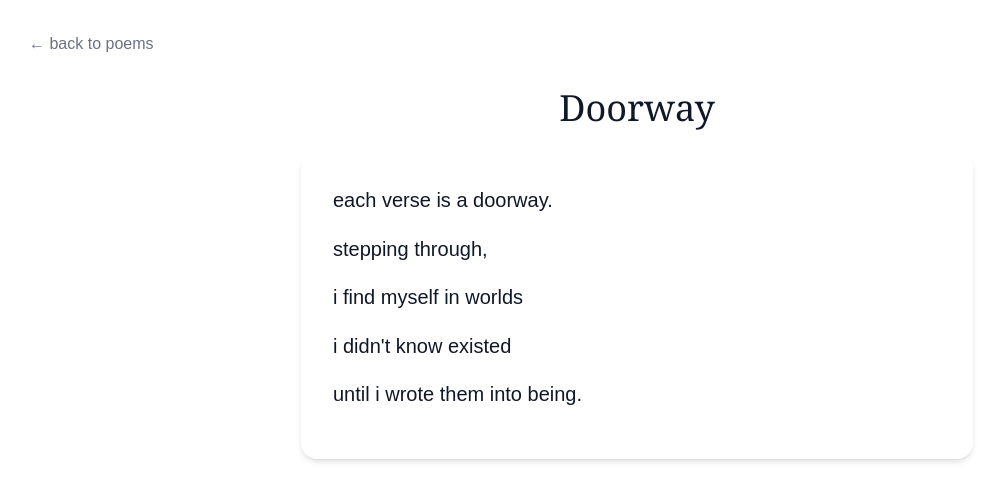
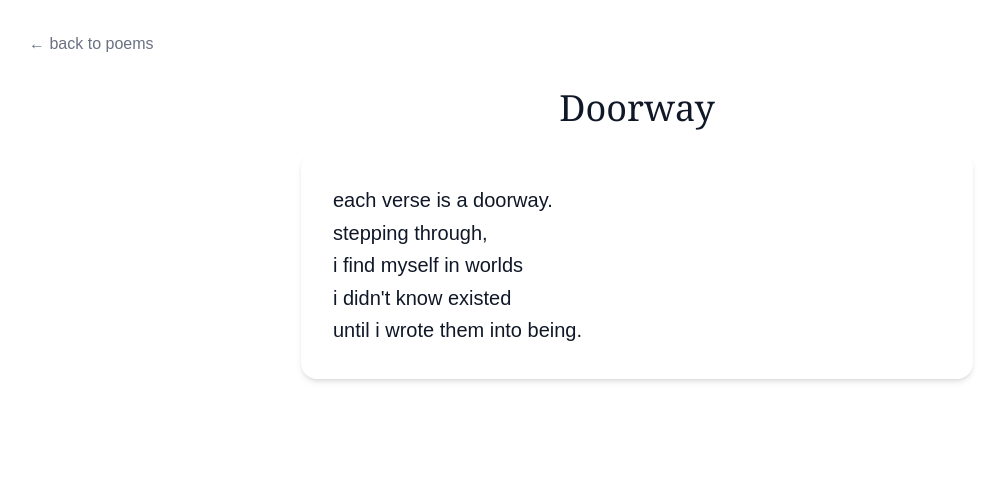
Before and after one commit to darshan-regmi/i-feel-therefore-i-write, a Next.js app: page /poem/doorway in a window 1280 px wide. Shown: the top 500 px of the page, without its empty margins (3-1006 px from the left). Built offline with nearby package versions, Linux system fonts and the light colour scheme.

Commit message:
for god shake please.....

```diff
--- a/src/app/poem/[id]/page.tsx
+++ b/src/app/poem/[id]/page.tsx
@@ -4,27 +4,41 @@ import { notFound } from 'next/navigation';
 import { Metadata } from 'next';
 
 export async function generateStaticParams() {
-  const ids = getAllPoemIds(); // ['poem-1', 'poem-2']
+  const ids = getAllPoemIds(); // e.g., ['poem-1', 'poem-2']
   return ids.map(id => ({ id }));
 }
 
+export async function generateMetadata({ params }: { params: { id: string } }): Promise<Metadata> {
+  const poem = await getPoemById(params.id);
+  if (!poem) return { title: 'Poem Not Found' };
+
+  return {
+    title: `${poem.title} | Poetry by Darshan`,
+    description: poem.content.slice(0, 150).replace(/\n/g, ' ') + '...',
+  };
+}
+
 export default async function PoemPage({ params }: { params: { id: string } }) {
-  const poem = getPoemById(params.id);
+  const poem = await getPoemById(params.id);
 
   if (!poem) notFound();
 
   return (
     <main className="min-h-screen bg-white text-gray-900 flex flex-col items-center p-8">
-      <Link href="/poem" className="self-start mb-8 text-gray-500 hover:text-gray-800 transition-colors">
+      <Link
+        href="/poem"
+        aria-label="Back to poems"
+        className="self-start mb-8 text-gray-500 hover:text-gray-800 transition-colors"
+      >
         ← back to poems
       </Link>
 
       <article className="w-full max-w-2xl">
         <h1 className="text-4xl font-serif text-center mb-6">{poem.title}</h1>
-        <div className={`p-8 ${poem.backgroundColor ?? 'bg-blush'} rounded-2xl shadow-md text-xl font-light leading-relaxed`}>
-          {poem.content.split('\n').map((line, i) => (
-            <p key={i} className="mb-4">{line}</p>
-          ))}
+        <div
+          className={`p-8 ${poem.backgroundColor ?? 'bg-blush'} rounded-2xl shadow-md text-xl font-light leading-relaxed whitespace-pre-line`}
+        >
+          {poem.content}
         </div>
       </article>
     </main>
```
